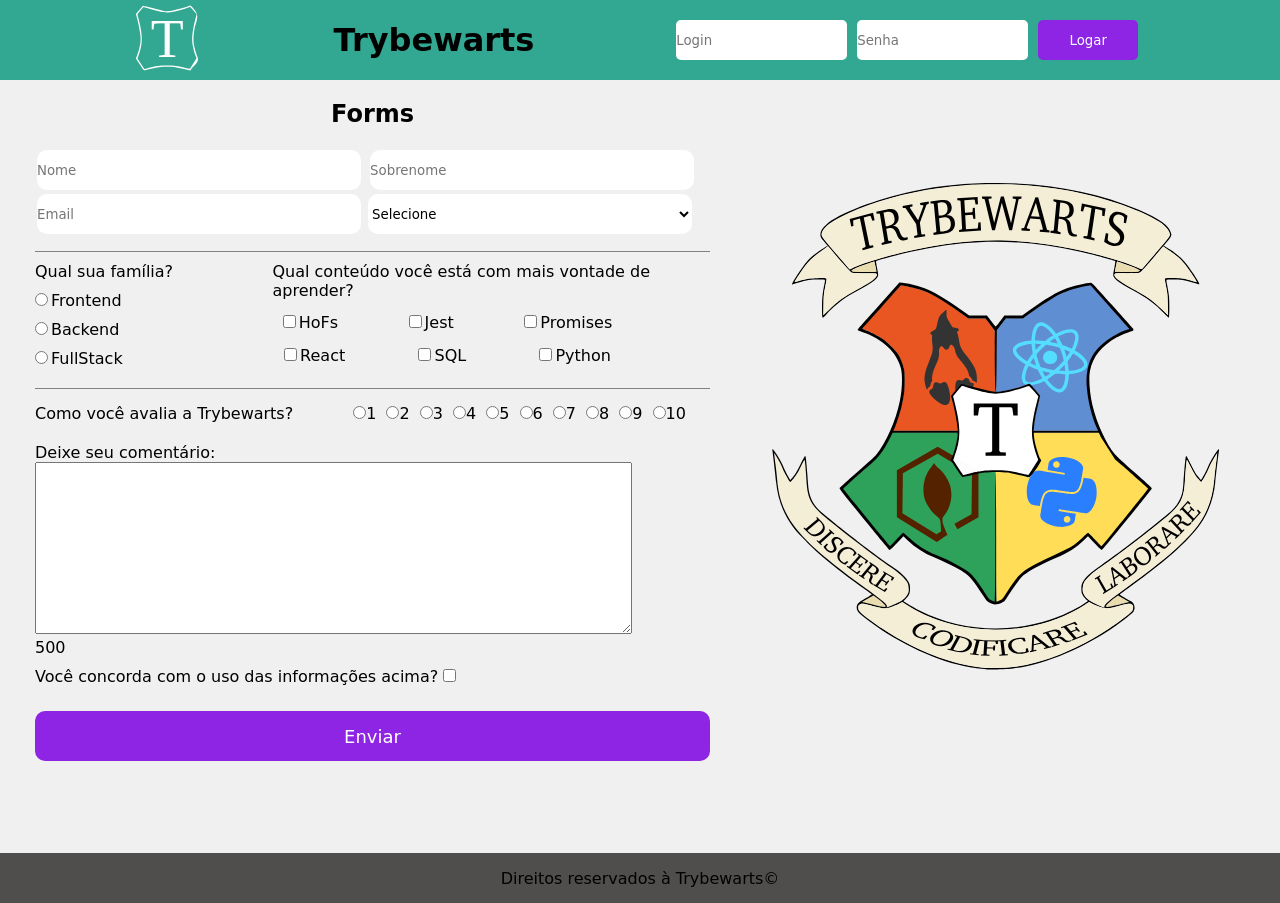
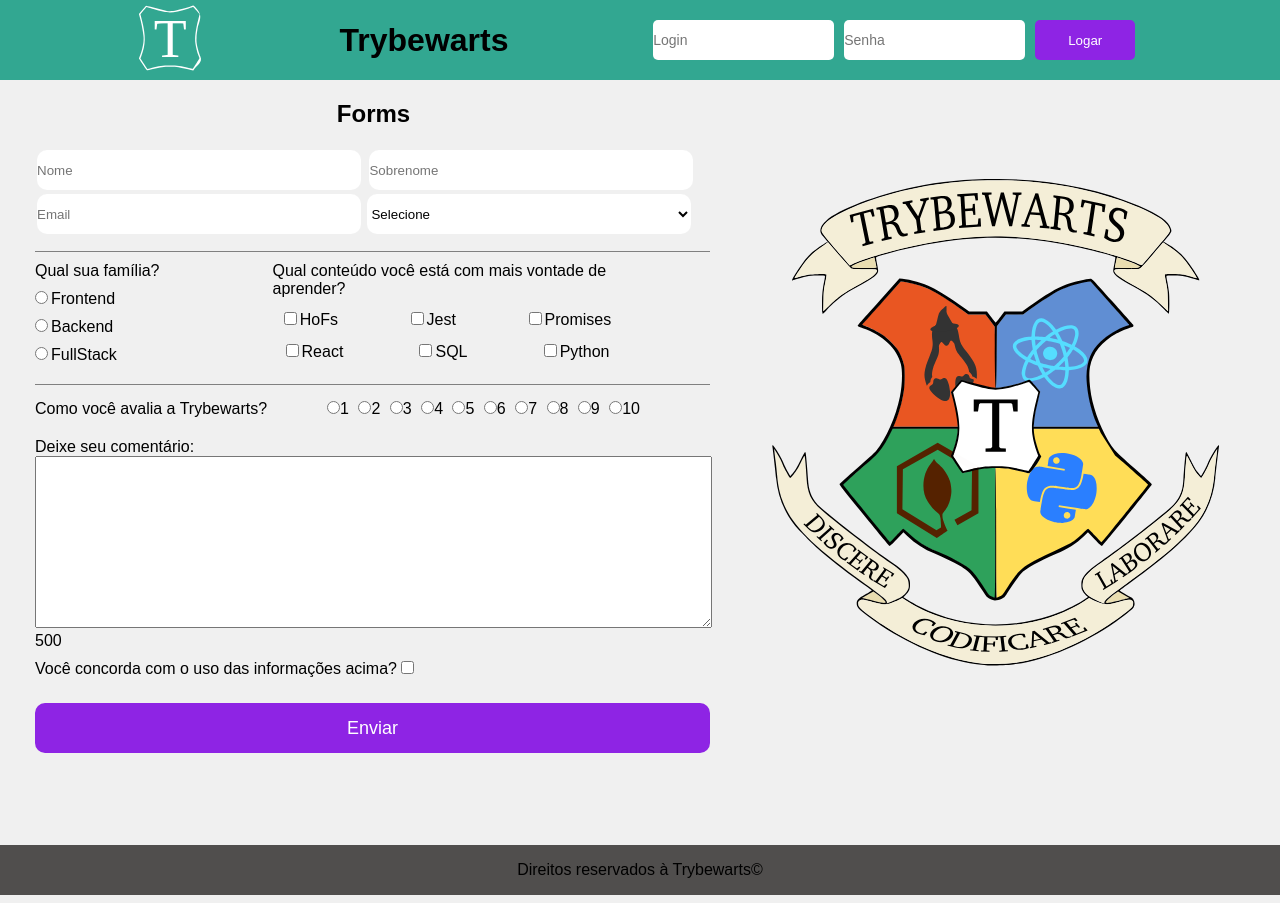
Before and after one commit to mcamillosf/trybewarts, a plain HTML site: page index.html in a window 1280 px wide. Drawn offline with Linux system fonts and the light colour scheme.

Commit message:
alterando font para arial

```diff
--- a/style.css
+++ b/style.css
@@ -2,7 +2,7 @@
   padding: 0;
   margin: 0;
   box-sizing: border-box;
-  font-family: cursive, sans-serif;
+  font-family: arial, sans-serif;
 }
 
 body {
@@ -15,6 +15,10 @@ body {
   justify-content: space-evenly;
   align-items: center;
   height: 80px;
+}
+
+.login, .senha {
+  font-size: 14px;
 }
 
 main h1 {
```
